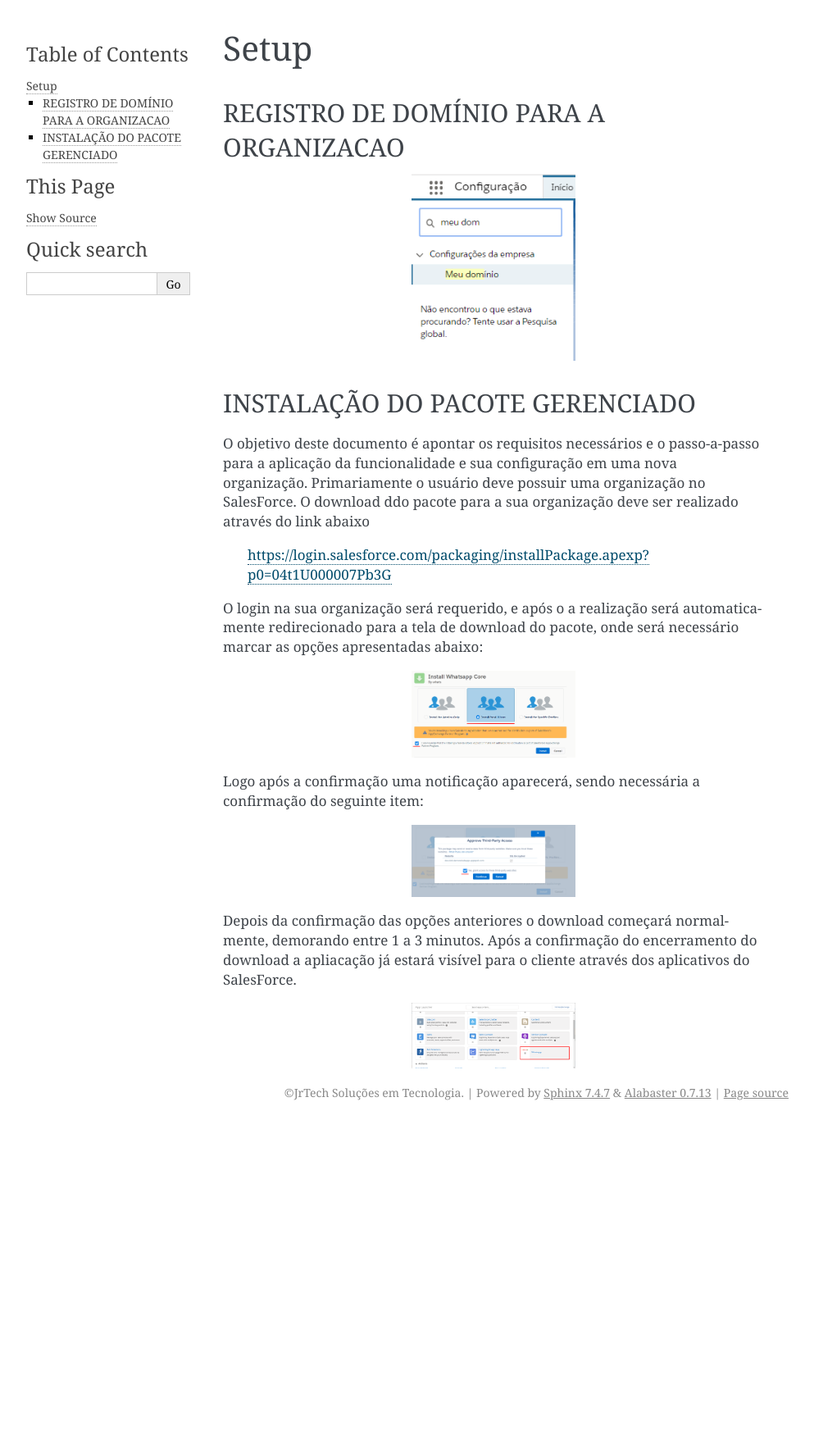
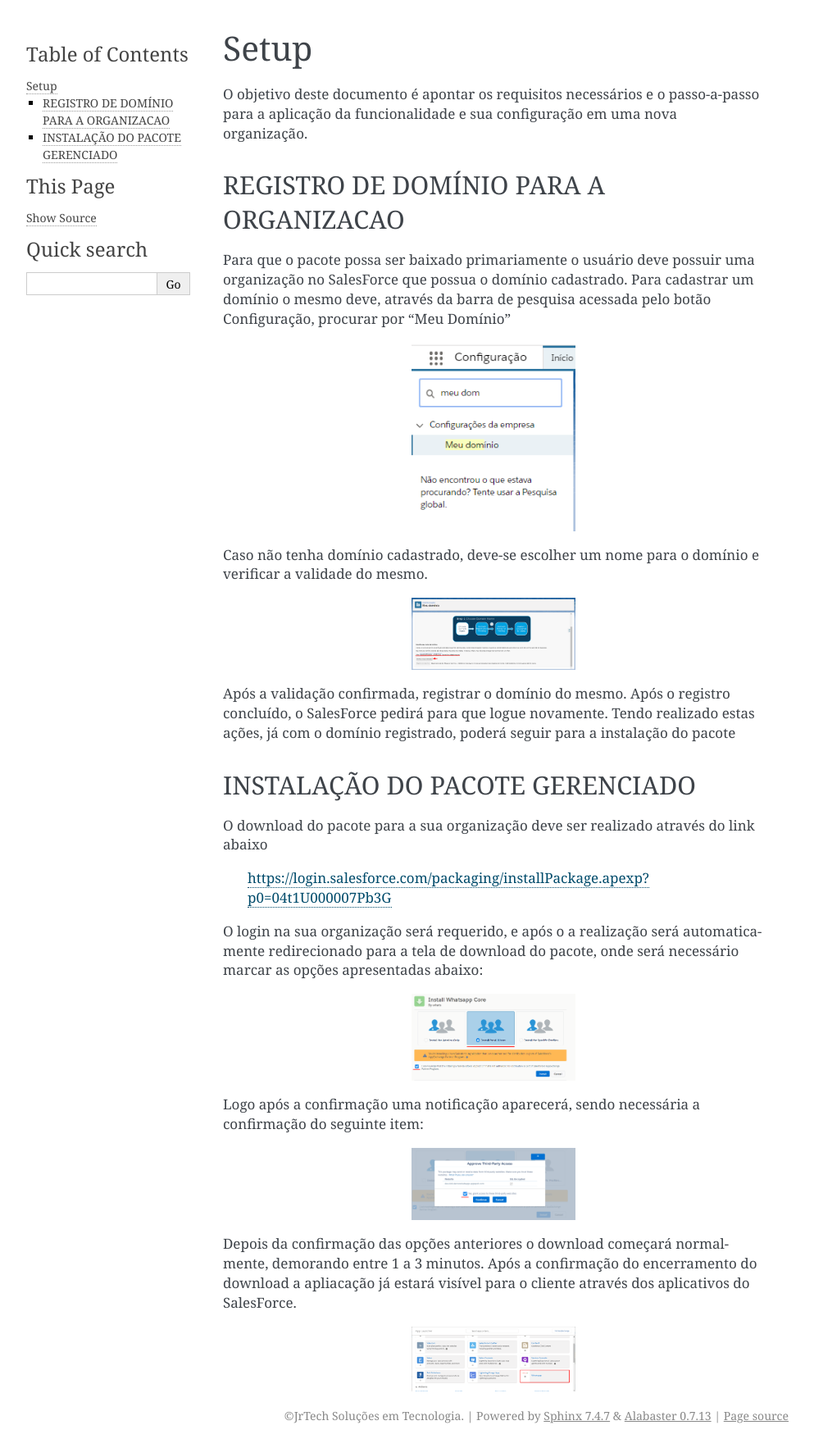
Before and after one commit to patricklucca/Whatsapp_Teste, a Sphinx documentation site: the page built from docs/Setup.rst, in a window 1280 px wide. Shown: the whole page at 82% size, without its empty margins (148-1141 px from the left). Built offline with Sphinx 7.4.7, drawn with Linux system fonts in a browser that asks for light colours; pages that are not in the unit, such as notebooks, are missing from menus; before the commit the page ends 1372 px from its top, so only the background shows below that.

Commit message:
Update Setup.rst

```diff
--- a/docs/Setup.rst
+++ b/docs/Setup.rst
@@ -2,21 +2,33 @@
 Setup
 #################
 
+O objetivo deste documento é apontar os requisitos necessários e o passo-a-passo para a aplicação da funcionalidade e sua configuração em uma nova organização.
+
 REGISTRO DE DOMÍNIO PARA A ORGANIZACAO
 -----------------------
+
+Para que o pacote possa ser baixado primariamente o usuário deve possuir uma organização no SalesForce que possua o domínio cadastrado. Para cadastrar um domínio o mesmo deve, através da barra de pesquisa acessada pelo botão Configuração, procurar por "Meu Domínio"
 
 .. image:: instalacao4.png
     :width: 200px
     :alt: Solidity logo
     :align: center
 
+Caso não tenha domínio cadastrado, deve-se escolher um nome para o domínio e verificar a validade do mesmo.
+
+.. image:: instalacao6.png
+    :width: 200px
+    :alt: Solidity logo
+    :align: center
+
+Após a validação confirmada, registrar o domínio do mesmo. Após o registro concluído, o SalesForce pedirá para que logue novamente. Tendo realizado estas ações, já com o domínio registrado, poderá seguir para a instalação do pacote
 
 
 INSTALAÇÃO DO PACOTE GERENCIADO
 -----------------------
 
-O objetivo deste documento é apontar os requisitos necessários e o passo-a-passo para a aplicação da funcionalidade e sua configuração em uma nova organização.
-Primariamente o usuário deve possuir uma organização no SalesForce. O download ddo pacote para a sua organização deve ser realizado através do link abaixo
+
+O download do pacote para a sua organização deve ser realizado através do link abaixo
 
          https://login.salesforce.com/packaging/installPackage.apexp?p0=04t1U000007Pb3G
 
```
